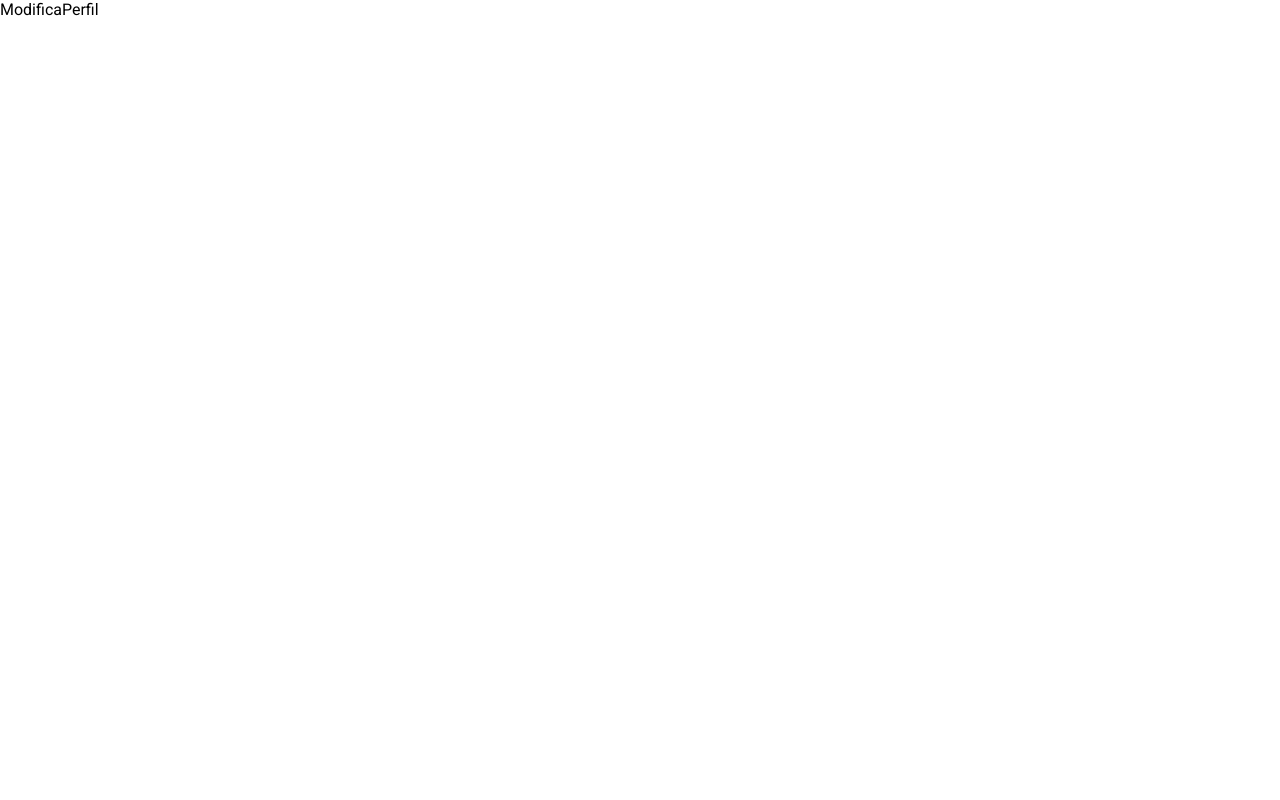
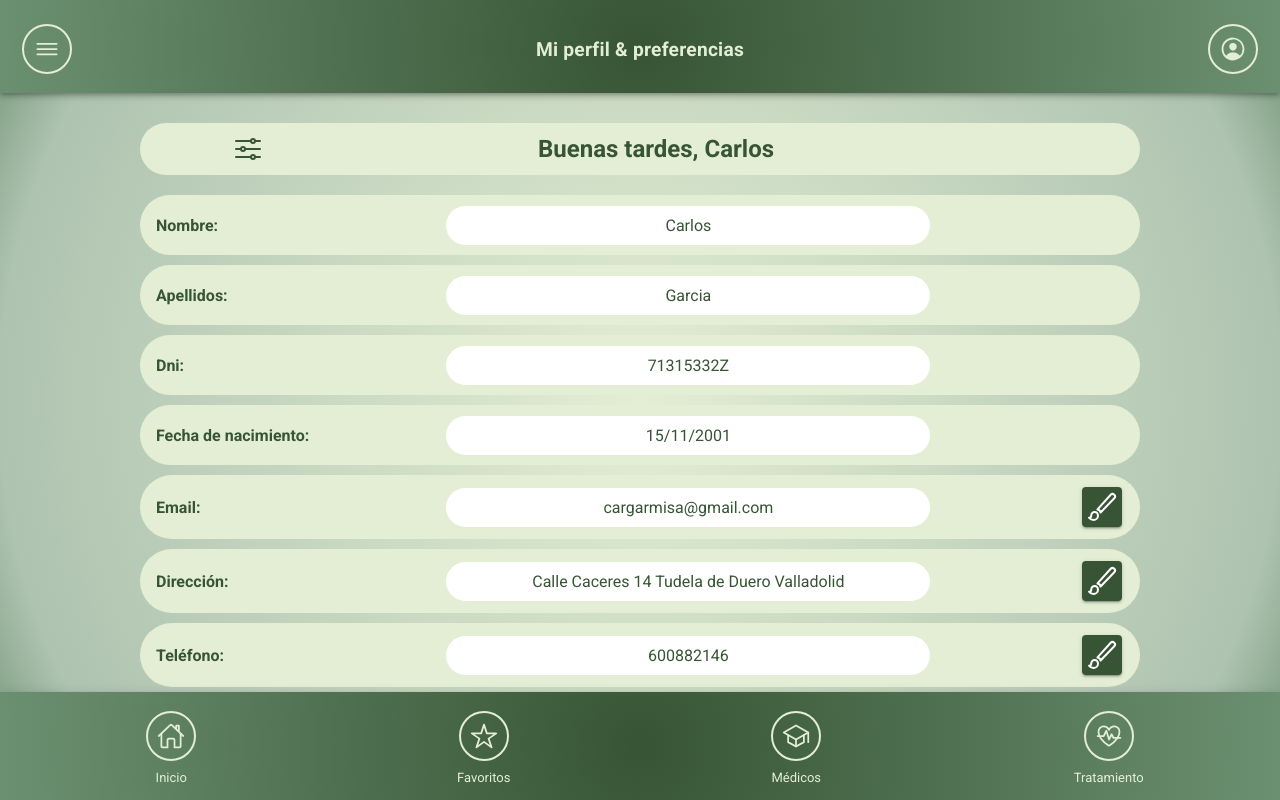
Before and after one commit to carlgar512/EasyFarma, a React (Vite) app in the folder gestionMedicaFront/: page /editProfile in a window 1280 px wide. Built offline with nearby package versions, Linux system fonts and the light colour scheme.

Commit message:
front MP

```diff
--- a/gestionMedicaFront/src/components/modificaPerfil/ModificaPerfil.css
+++ b/gestionMedicaFront/src/components/modificaPerfil/ModificaPerfil.css
@@ -0,0 +1,122 @@
+.contentMP {
+    display: flex;
+    justify-content: center;
+    align-items: center;
+    height: 100%;
+    width: 100%;
+    --background: radial-gradient(circle, var(--ion-color-customUltraLight) 0%, var(--ion-color-customLight) 85%, var(--ion-color-customMedium) 100%);
+}
+
+.contentMPCentral {
+    display: flex;
+    flex-direction: column;
+    width: 100%;
+    margin-bottom: 30px;
+    margin-top: 30px;
+    justify-content: space-between;
+    align-items: center;
+    gap: 20px;
+}
+
+.titleContainerMP {
+    background: var(--ion-color-customUltraLight);
+    max-width: 1000px;
+    width: 90%;
+    padding: 10px;
+    border-radius: 36px;
+    display: flex;
+    color: var(--ion-color-customDark);
+    align-items: center;
+    justify-content: center;
+}
+
+.tittleTextMP {
+    font-family: var(--font-primary);
+    color: var(--ion-color-customDark);
+    font-size: 1.5rem;
+    font-weight: bold;
+    width: 80%;
+    display: flex;
+    justify-content: center;
+    align-items: center;
+}
+
+.infoContainer{
+    display: flex;
+    flex-direction: column;
+    justify-content: center;
+    align-items: center;
+    gap: 10px;
+    width: 90%;
+}
+
+.form-itemMP {
+    width: 100%;
+    background: var(--ion-color-customUltraLight);
+    border-radius: 32px;
+    display: flex;
+    justify-content: center;
+    align-items: center;
+    max-width: 1000px;
+    /* 👉 añadimos altura y separación interna */
+    min-height: 60px;
+    padding: 8px 16px;
+  }
+
+.form-labelMP{
+    display: flex;
+    width: 30%;
+    font-weight: bold;
+    color: var(--ion-color-customDark);
+}
+
+.form-inputMP{
+    background: white;
+    height: 80%;
+    width: 50%;
+    border-radius: 36px;
+    padding: 10px;
+    display: flex;
+    justify-content: center;
+    align-items: center;
+    color: var(--ion-color-customDark);
+}
+
+.buttonContainer{
+    display: flex;
+    flex-grow: 1;
+    justify-content: flex-end;
+    height: 100%;
+}
+
+.buttonEdit{
+  --background: var(--ion-color-customDark);
+  width: 36px;
+}
+
+.buttonCambiarPsw{
+    max-width: 1000px;
+    display: flex;
+    width: 100%;
+    --background: var(--ion-color-customDark);
+
+}
+
+.buttonTextMP{
+    font-weight: bold;
+    width: 80%;
+}
+
+.buttonVolver{
+    max-width: 1000px;
+    display: flex;
+    width: 100%;
+    --background: var(--ion-color-customRed);
+}
+
+.buttonVolver:hover,
+.buttonCambiarPsw:hover,
+.buttonEdit:hover {
+  transform: scale(1.02);
+  transition: 0.3s ease-in-out;
+}
--- a/gestionMedicaFront/src/components/modificaPerfil/ModificaPerfil.tsx
+++ b/gestionMedicaFront/src/components/modificaPerfil/ModificaPerfil.tsx
@@ -1,8 +1,115 @@
-import React from "react";
+import React, { useState } from "react";
+import SideMenu from "../sideMenu/SideMenu";
+import { IonButton, IonContent, IonIcon, IonInput, IonItem, IonLabel, IonPage } from "@ionic/react";
+import MainHeader from "../mainHeader/MainHeader";
+import MainFooter from "../mainFooter/MainFooter";
+import { arrowBackOutline, atOutline, brushOutline, optionsOutline } from "ionicons/icons";
+import './ModificaPerfil.css'
 
 const ModificaPerfil: React.FC = () => {
-    return(
-        <>ModificaPerfil</>
+
+    const [form, setForm] = useState({
+        name: "Carlos",
+        lastName: "Garcia",
+        dni: "71315332Z",
+        dateNac: "15/11/2001",
+        email: "cargarmisa@gmail.com",
+        direccion: "Calle Caceres 14 Tudela de Duero Valladolid",
+        tlf: "600882146",
+        password: "",
+        confirmPassword: "",
+        tipoUsuario: "Regular",
+    });
+
+    const handleChange = (e: any) => {
+        setForm({ ...form, [e.target.name]: e.target.value });
+    };
+
+    const handleCambiarContraseña = () => {
+
+    };
+
+    const handleVolver = () => {
+        window.history.back();
+    };
+
+    return (
+        <>
+            <SideMenu />
+            <IonPage id="main-content">
+                <MainHeader tittle="Mi perfil & preferencias" />
+                <IonContent fullscreen className="contentMP">
+                    <div className="contentMPCentral">
+                        <div className="titleContainerMP">
+                            <IonIcon
+                                className="iconOperation"
+                                slot="icon-only"
+                                icon={optionsOutline}
+                                size="large"
+                            />
+                            <span className="tittleTextMP">Buenas tardes, {form.name}</span>
+                        </div>
+                        <div className="infoContainer">
+                            <DatoUsuario label="Nombre:" value={form.name} editable={false} />
+                            <DatoUsuario label="Apellidos:" value={form.lastName} editable={false} />
+                            <DatoUsuario label="Dni:" value={form.dni} editable={false} />
+                            <DatoUsuario label="Fecha de nacimiento:" value={form.dateNac} editable={false} />
+                            <DatoUsuario label="Email:" value={form.email} editable={true} />
+                            <DatoUsuario label="Dirección:" value={form.direccion} editable={true} />
+                            <DatoUsuario label="Teléfono:" value={form.tlf} editable={true} />
+                            <DatoUsuario label="Tipo de usuario:" value={form.tipoUsuario} editable={false} />
+                            <IonButton
+                                onClick={handleCambiarContraseña}
+                                expand="block"
+                                shape="round"
+                                size="default"
+                                className="ion-margin-top buttonCambiarPsw"
+                            >
+                                <IonIcon icon={atOutline} size="large" slot="icon-only"></IonIcon>
+                                <span className="buttonTextMP">
+                                    Cambiar contraseña
+                                </span>
+                            </IonButton>
+
+                            <IonButton
+                                onClick={handleVolver}
+                                expand="block"
+                                shape="round"
+                                size="large"
+                                className="ion-margin-top buttonVolver"
+                            >
+                                <IonIcon icon={arrowBackOutline} size="large" slot="icon-only"></IonIcon>
+                                <span className="buttonTextMP">
+                                    Volver
+                                </span>
+                            </IonButton>
+                        </div>
+
+                    </div>
+
+                </IonContent>
+                <MainFooter />
+            </IonPage>
+        </>
+    );
+};
+
+
+const DatoUsuario: React.FC<DatoUsuarioProps> = ({ label, value, editable = false }) => {
+    return (
+        <div className="form-itemMP">
+            <label className="form-labelMP">{label}</label>
+            <IonLabel className="form-inputMP">{value}</IonLabel>
+
+            <div className="buttonContainer">
+                {editable && (
+                    <IonButton className="buttonEdit">
+                        <IonIcon slot="icon-only" icon={brushOutline} size="large" />
+                    </IonButton>
+                )}
+            </div>
+
+        </div>
     );
 };
 
--- /dev/null
+++ b/gestionMedicaFront/src/components/modificaPerfil/ModificaPerfilInterfaces.ts
@@ -0,0 +1,5 @@
+interface DatoUsuarioProps {
+    label: string;
+    value: string;
+    editable?: boolean;
+  }
--- a/gestionMedicaFront/src/components/preferencias/Preferencias.tsx
+++ b/gestionMedicaFront/src/components/preferencias/Preferencias.tsx
@@ -3,7 +3,7 @@ import SideMenu from "../sideMenu/SideMenu";
 import { IonButton, IonCheckbox, IonContent, IonIcon, IonImg, IonPage } from "@ionic/react";
 import MainHeader from "../mainHeader/MainHeader";
 import MainFooter from "../mainFooter/MainFooter";
-import { arrowBackOutline, constructOutline, saveOutline } from "ionicons/icons";
+import { arrowBackOutline, constructOutline, folderOutline} from "ionicons/icons";
 import './Preferencias.css'
 
 const Preferencias: React.FC = () => {
@@ -15,6 +15,7 @@ const Preferencias: React.FC = () => {
             setAccesibilidad(nuevaVistaEsAccesible);
         }
     };
+
     const handleVolver = () => {
         window.history.back();
     };
@@ -92,7 +93,7 @@ const Preferencias: React.FC = () => {
                                 onClick={guardarPreferencias}
                                 disabled={accesibilidad === valorOriginal}
                             >
-                                <IonIcon slot="start" icon={saveOutline}></IonIcon>
+                                <IonIcon slot="start" icon={folderOutline}></IonIcon>
                                 <span className="buttonTextP">Guardar cambios</span>
                             </IonButton>
                             <IonButton size="large" expand="full" shape="round" className="PButton2" onClick={handleVolver}>
```
Also changed, not shown: gestionMedicaFront/src/shared/interfaces/frontDTO.ts (line endings or trailing spaces).
